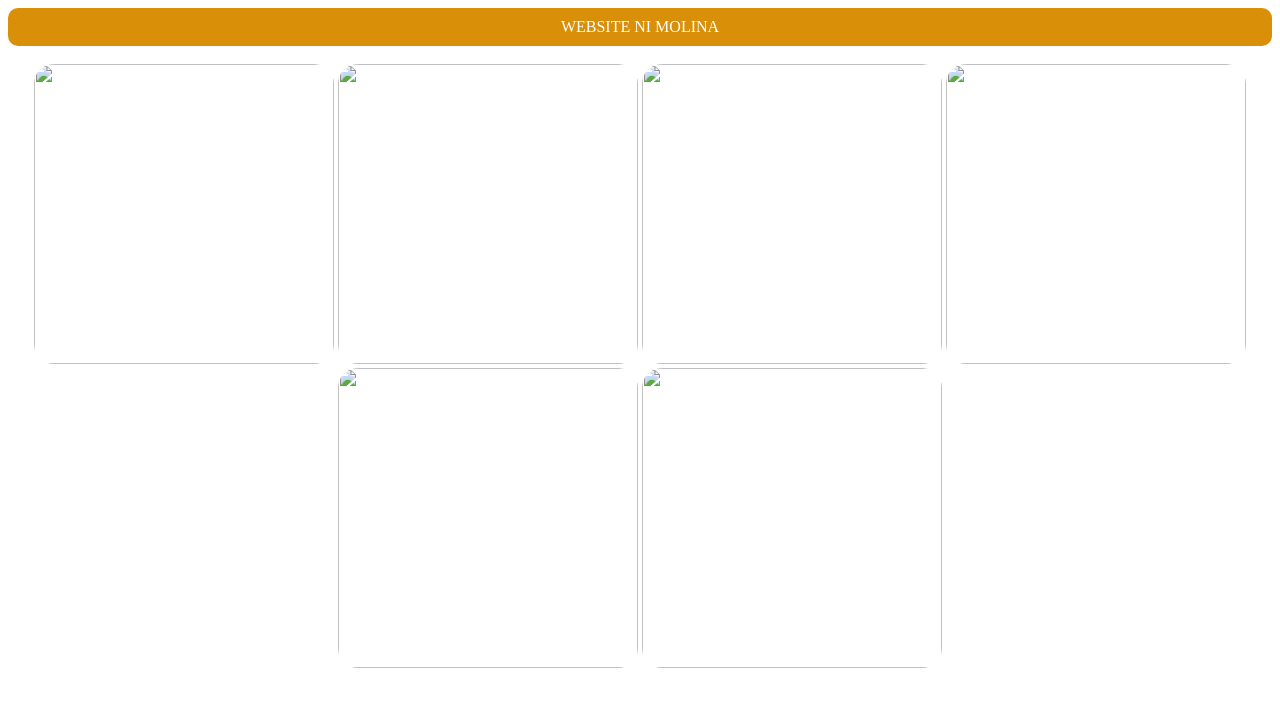
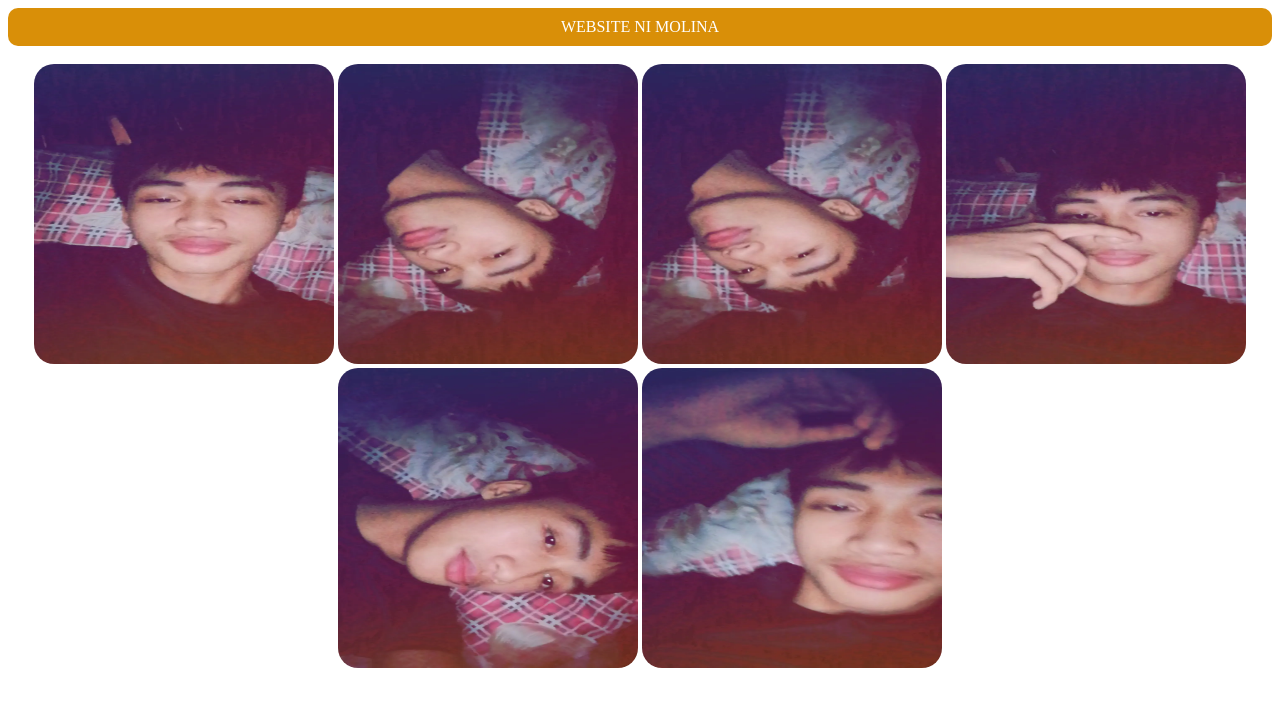
Before and after one commit to julius-molina/profile, a plain HTML site: page index.html in a window 1280 px wide. Drawn offline with Linux system fonts and the light colour scheme.

Commit message:
Update index.html

```diff
--- a/index.html
+++ b/index.html
@@ -15,12 +15,12 @@
 
   <div class="BODY">
     <br>
-    <img src="IMAGES/1.png" height="300px" width="300px">
-    <img src="IMAGES/2.png" height="300px" width="300px">
-    <img src="IMAGES/3.png" height="300px" width="300px">
-    <img src="IMAGES/4.png" height="300px" width="300px">
-    <img src="IMAGES/5.png" height="300px" width="300px">
-    <img src="IMAGES/6.png" height="300px" width="300px">
+    <img src="1.png" height="300px" width="300px">
+    <img src="2.png" height="300px" width="300px">
+    <img src="3.png" height="300px" width="300px">
+    <img src="4.png" height="300px" width="300px">
+    <img src="5.png" height="300px" width="300px">
+    <img src="6.png" height="300px" width="300px">
   </div>
 </body>
 
```
